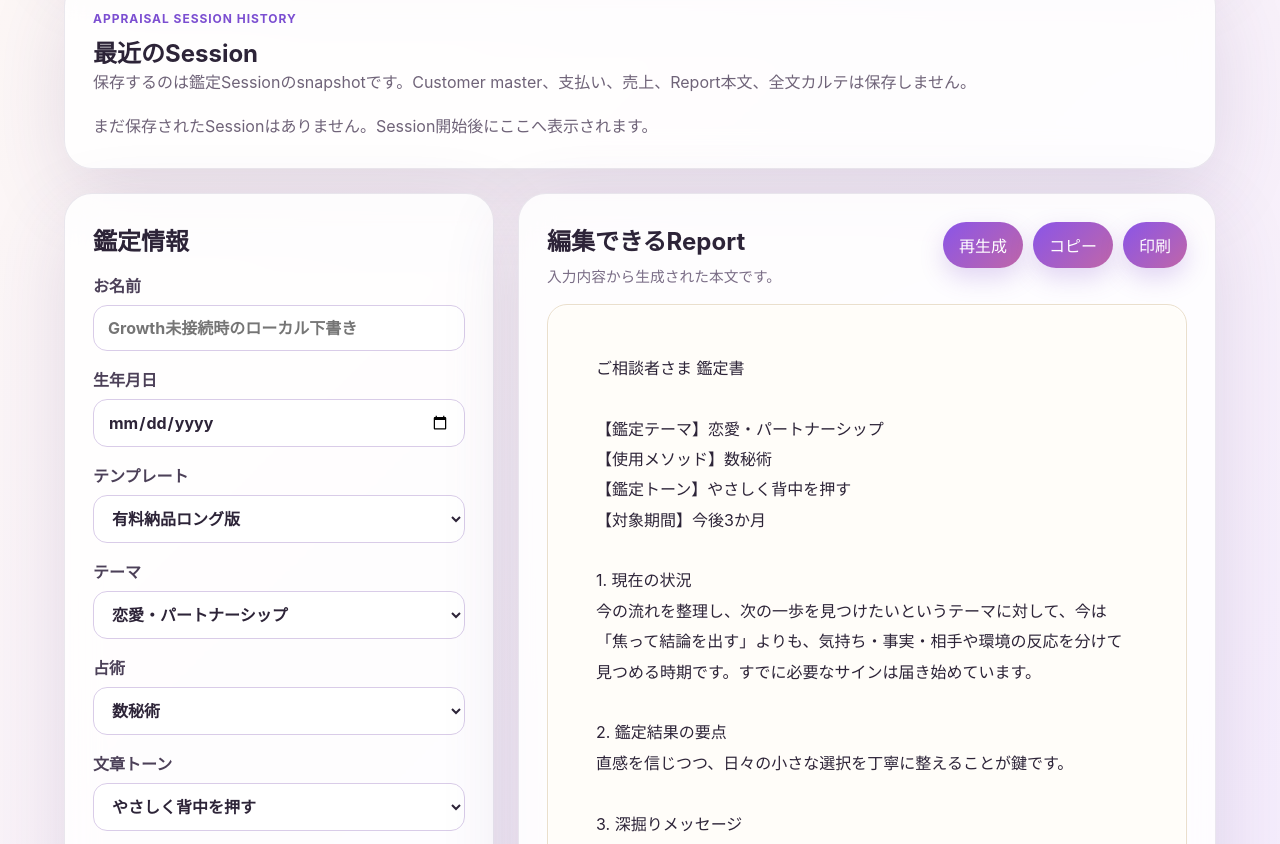
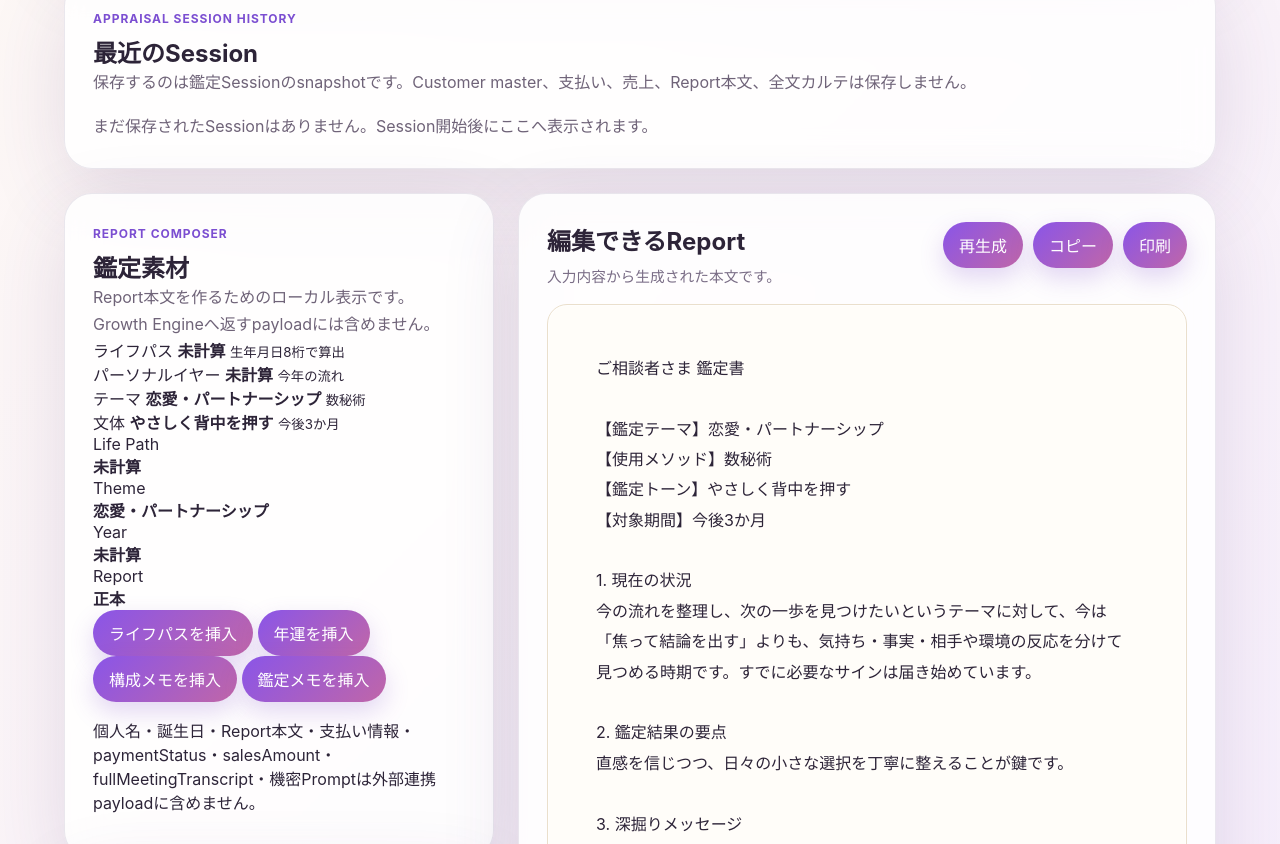
Before and after one commit to karukimori-wq/numeria-studio, a website: page index.html in a window 1280 px wide. Shown: the part 604-1448 px from the top of the page. Drawn offline with Linux system fonts and the light colour scheme.

Commit message:
Load report composer materials script

```diff
--- a/index.html
+++ b/index.html
@@ -9,6 +9,7 @@
   <body>
     <div id="root"></div>
     <script type="module" src="./src/main.js"></script>
+    <script type="module" src="./src/report-composer.js"></script>
     <script type="module" src="./src/reference-safety.js"></script>
     <script type="module" src="./src/contract-links.js"></script>
   </body>
```
